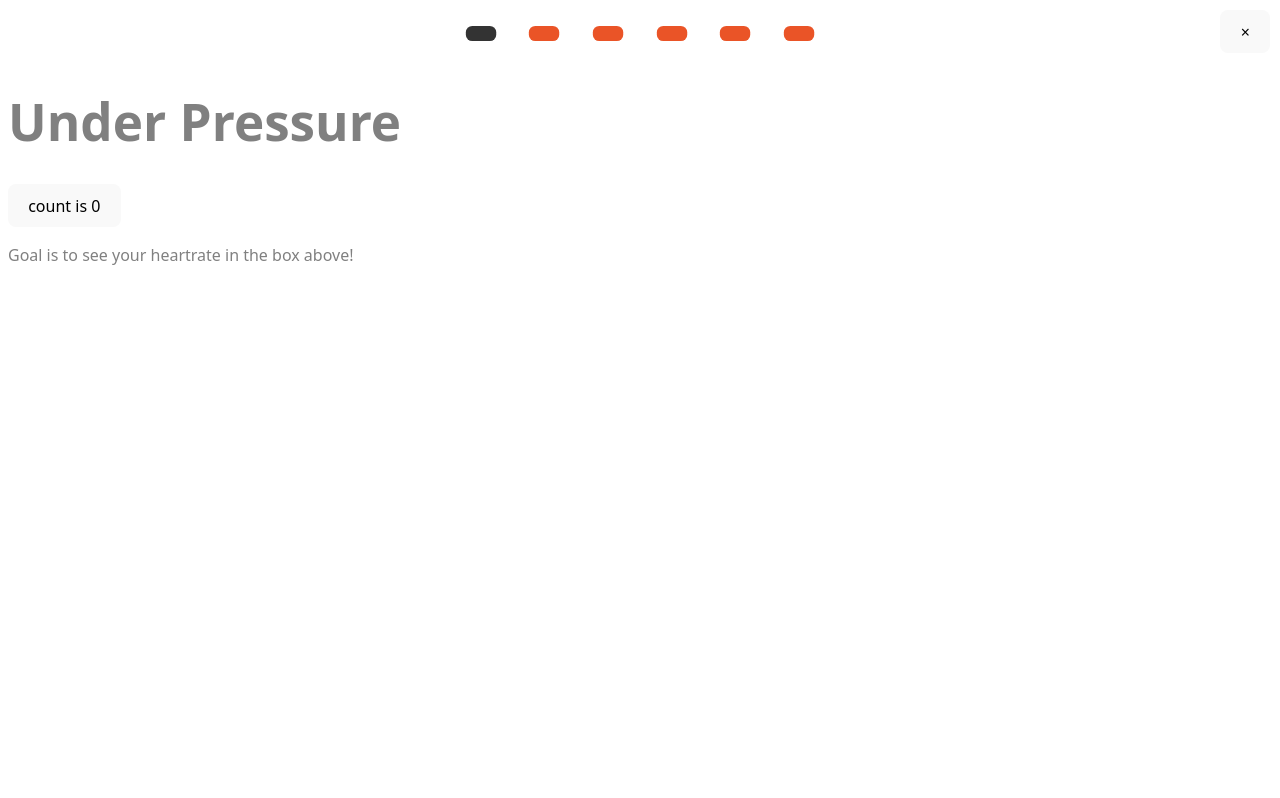
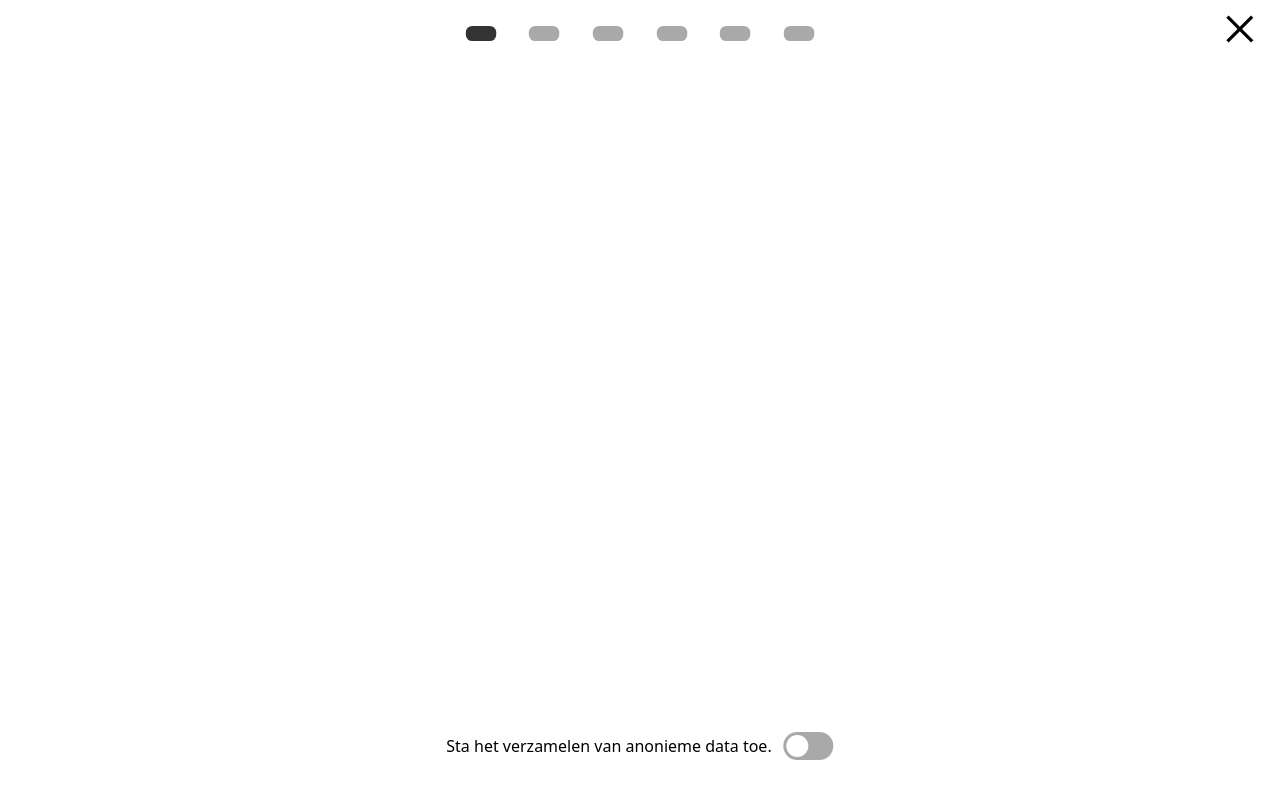
Before and after one commit to FreyaDeVos/Final-work-under-pressure, a React (Vite) app: page / in a window 1280 px wide. Built offline with nearby package versions, Linux system fonts and the light colour scheme.

Commit message:
added togle switch

```diff
--- a/package.json
+++ b/package.json
@@ -11,7 +11,8 @@
   },
   "dependencies": {
     "react": "^19.0.0",
-    "react-dom": "^19.0.0"
+    "react-dom": "^19.0.0",
+    "react-icons": "^5.5.0"
   },
   "devDependencies": {
     "@eslint/js": "^9.22.0",
--- a/src/App.jsx
+++ b/src/App.jsx
@@ -1,8 +1,5 @@
 import { useState } from 'react'
-import reactLogo from './assets/react.svg'
-import viteLogo from '/vite.svg'
 import './App.css'
-import ExitButton from './components/ExitButton';
 import WelcomePage from './components/WelcomePage';
 
 function App() {
@@ -11,16 +8,6 @@ function App() {
   return (
     <>
       <WelcomePage/>
-
-      <h1>Under Pressure</h1>
-      <div className="body">
-        <button onClick={() => setCount((count) => count + 1)}>
-          count is {count}
-        </button>
-      </div>
-      <p className="read-the-docs">
-        Goal is to see your heartrate in the box above!
-      </p>
     </>
   )
 }
--- a/src/components/ExitButton.jsx
+++ b/src/components/ExitButton.jsx
@@ -1,16 +1,14 @@
 import React from 'react';
 import styles from './ExitButton.module.css';
+import { AiOutlineClose } from '../../node_modules/react-icons/ai';
 
-function ExitButton() {
-  const handleClick = () => {
-    alert('Sluiten!');
-  };
 
+const ExitButton = ({ onClick }) => {
   return (
-    <button className={styles.exitButton} onClick={handleClick}>
-      ×
+    <button onClick={onClick} className={styles.exitButton}>
+            <AiOutlineClose size={20} />
     </button>
   );
-}
+};
 
 export default ExitButton;
--- a/src/components/ExitButton.module.css
+++ b/src/components/ExitButton.module.css
@@ -1,7 +1,9 @@
-
 .exitButton {
+    scale: 200%;
     position: absolute;
+    border-radius: 50%;
+    background-color: white !important;
     top: 10px;
     right: 10px;
     z-index: 10;
-  }
+}
--- a/src/components/PageIndicators.module.css
+++ b/src/components/PageIndicators.module.css
@@ -1,13 +1,14 @@
 .indicatorContainer {
     display: flex;
+    position:relative;
     justify-content: center;
-    gap:2%;
+    align-items: center;
+    gap: 2%;
     padding: 1rem 0;
 }
 
 .dot {
     scale: 80%;
-    background-color: #ea5427;
     border: none;
     cursor: pointer;
     transition: background-color 0.3s ease;
--- /dev/null
+++ b/src/components/ToggleSwitch.jsx
@@ -0,0 +1,25 @@
+import React from 'react';
+import styles from './ToggleSwitch.module.css';
+
+const ToggleSwitch = ({ isOn, handleToggle }) => {
+  return (
+    <div className={styles.toggleContainer}>
+      <span className={styles.labelText}>Sta het verzamelen van anonieme data toe.</span>
+      <div className={styles.switch}>
+        <input
+          checked={isOn}
+          onChange={handleToggle}
+          className={styles.checkbox}
+          type="checkbox"
+          id="react-switch"
+        />
+        <label className={styles.label} htmlFor="react-switch">
+       {/* dit is de switch  */}
+          <span className={styles.button} />
+        </label>
+      </div>
+    </div>
+  );
+};
+
+export default ToggleSwitch;
--- /dev/null
+++ b/src/components/ToggleSwitch.module.css
@@ -0,0 +1,54 @@
+.toggleContainer {
+    position: absolute;
+    bottom: 5%;
+    left: 50%;
+    transform: translateX(-50%);
+    display: flex;
+    align-items: center;
+    justify-content: center;
+    gap: 12px;
+}
+
+.switch {
+    position: relative;
+    width: 50px;
+    height: 28px;
+}
+
+.checkbox {
+    opacity: 0;
+    width: 0;
+    height: 0;
+}
+
+.label {
+    position: absolute;
+    cursor: pointer;
+    background-color: darkgray;
+    border-radius: 34px;
+    top: 0;
+    left: 0;
+    right: 0;
+    bottom: 0;
+    transition: background-color 0.3s;
+}
+
+.label::before {
+    content: "";
+    position: absolute;
+    height: 22px;
+    width: 22px;
+    left: 3px;
+    bottom: 3px;
+    background-color: white;
+    border-radius: 50%;
+    transition: transform 0.3s;
+}
+
+.checkbox:checked+.label {
+    background-color: #4CAF50;
+}
+
+.checkbox:checked+.label::before {
+    transform: translateX(22px);
+}
--- a/src/components/WelcomePage.jsx
+++ b/src/components/WelcomePage.jsx
@@ -2,6 +2,7 @@
 import React, { useState } from 'react';
 import ExitButton from './ExitButton';
 import PageIndicators from './PageIndicators';
+import ToggleSwitch from './ToggleSwitch';
 
 
 function WelcomePage() {
@@ -17,6 +18,9 @@ function WelcomePage() {
       <div className="exit-button">
         <ExitButton />
       </div>
+      <div className="toggleContainer">
+      <ToggleSwitch/>
+    </div>
     </>
   );
 }
--- a/src/index.css
+++ b/src/index.css
@@ -2,11 +2,6 @@
   font-family: system-ui, Avenir, Helvetica, Arial, sans-serif;
   line-height: 1.5;
   font-weight: 400;
-
-  color-scheme: light dark;
-  color: rgba(255, 255, 255, 0.87);
-  background-color: #242424;
-
   font-synthesis: none;
   text-rendering: optimizeLegibility;
   -webkit-font-smoothing: antialiased;
@@ -36,7 +31,7 @@ button {
   font-size: 1em;
   font-weight: 500;
   font-family: inherit;
-  background-color: #ea5427;
+  background-color: darkgray;
   cursor: pointer;
   transition: border-color 0.25s;
 }
@@ -49,18 +44,3 @@ button:focus,
 button:focus-visible {
   outline: 4px #ea5427;
 }
-
-@media (prefers-color-scheme: light) {
-  :root {
-    color: grey;
-    background-color: #ffffff;
-  }
-
-  a:hover {
-    color: #ea5427;
-  }
-
-  button {
-    background-color: #f9f9f9;
-  }
-}
```
Also changed, not shown: 1 other file (tests, documents, lock files or other folders).
